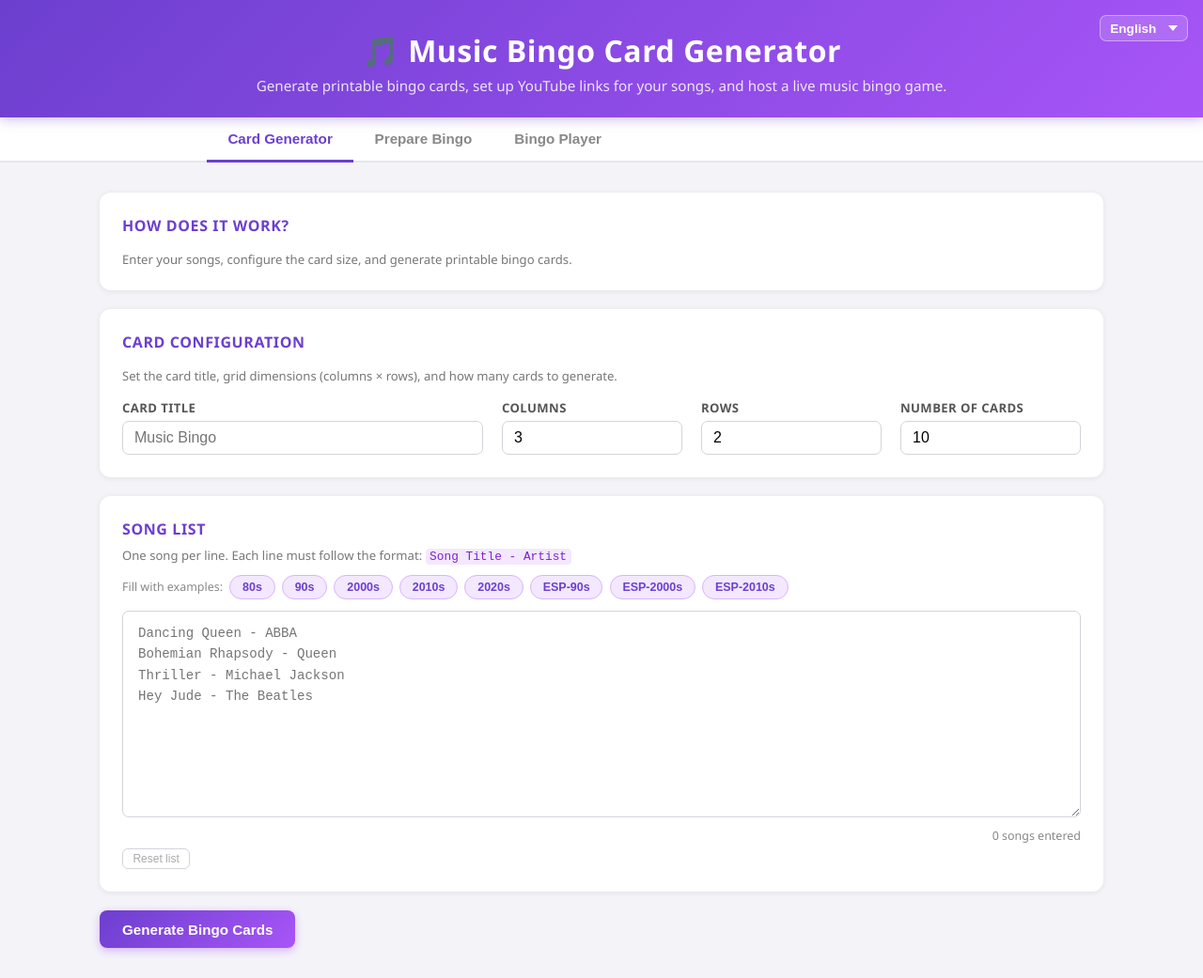
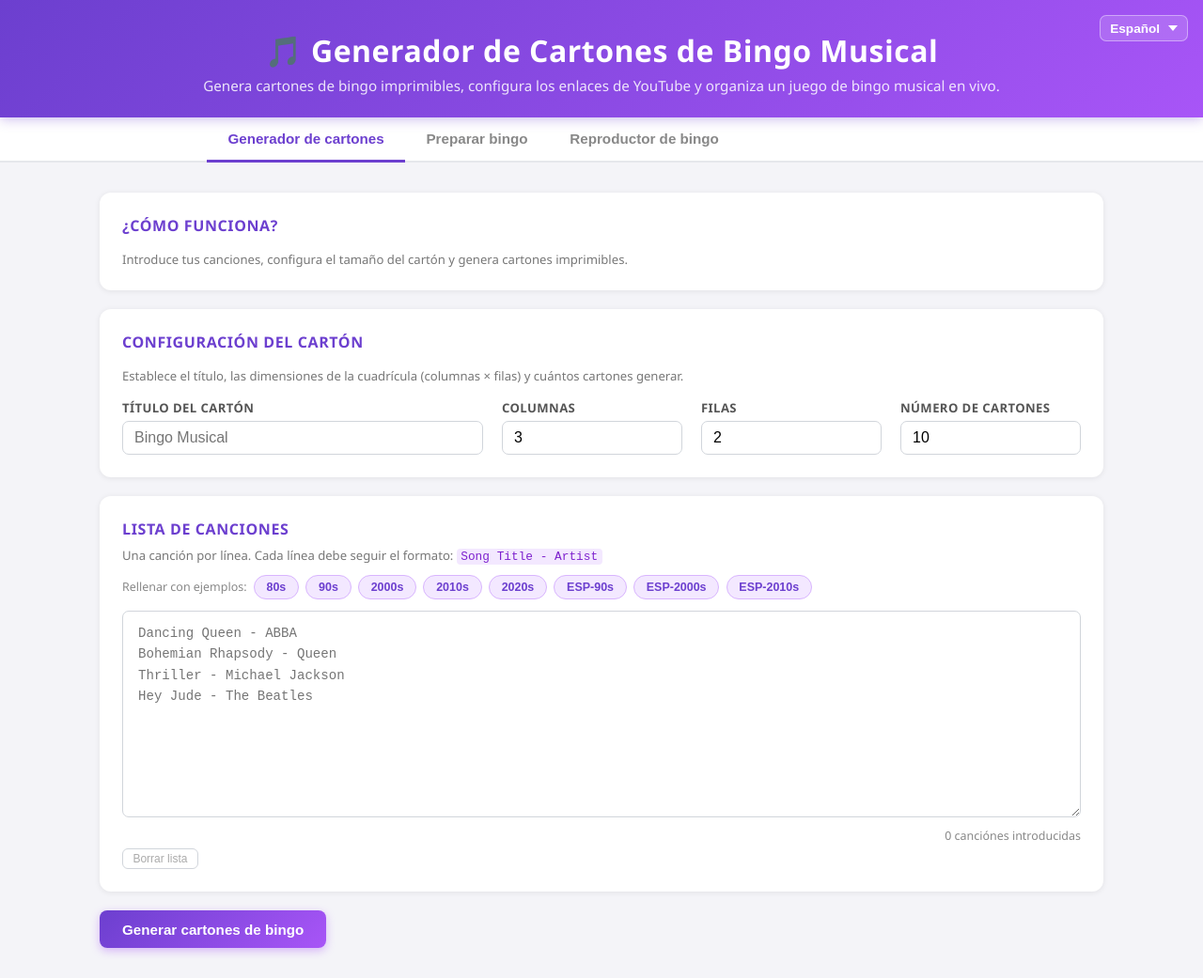
Before and after one commit to benattxurruka/music-bingo-card-generator, a plain HTML site: page index.html in a window 1280 px wide. Shown: the whole page at 94% size. Drawn offline with Linux system fonts and the light colour scheme.

Commit message:
Populate translations on page load, and turn Spanish the default language.

```diff
--- a/index.html
+++ b/index.html
@@ -907,7 +907,7 @@
   <div id="lang-switcher">
     <select id="lang-select">
       <option value="en">English</option>
-      <option value="es">Español</option>
+      <option value="es" selected>Español</option>
       <option value="ca">Català</option>
       <option value="eu">Euskara</option>
     </select>
@@ -1504,7 +1504,7 @@
     },
   };
 
-  let currentLang = 'en';
+  let currentLang = 'es';
 
   function t(key, ...args) {
     const val = TRANSLATIONS[currentLang][key];
@@ -1540,6 +1540,8 @@
   const inpColumns     = document.getElementById('inp-columns');
   const inpRows        = document.getElementById('inp-rows');
   const inpCards       = document.getElementById('inp-cards');
+
+  applyLanguage('es'); // populate all data-i18n elements on first load
 
   // ── Decade example songs ───────────────────────────────────────
   const DECADE_SONGS = {
```
